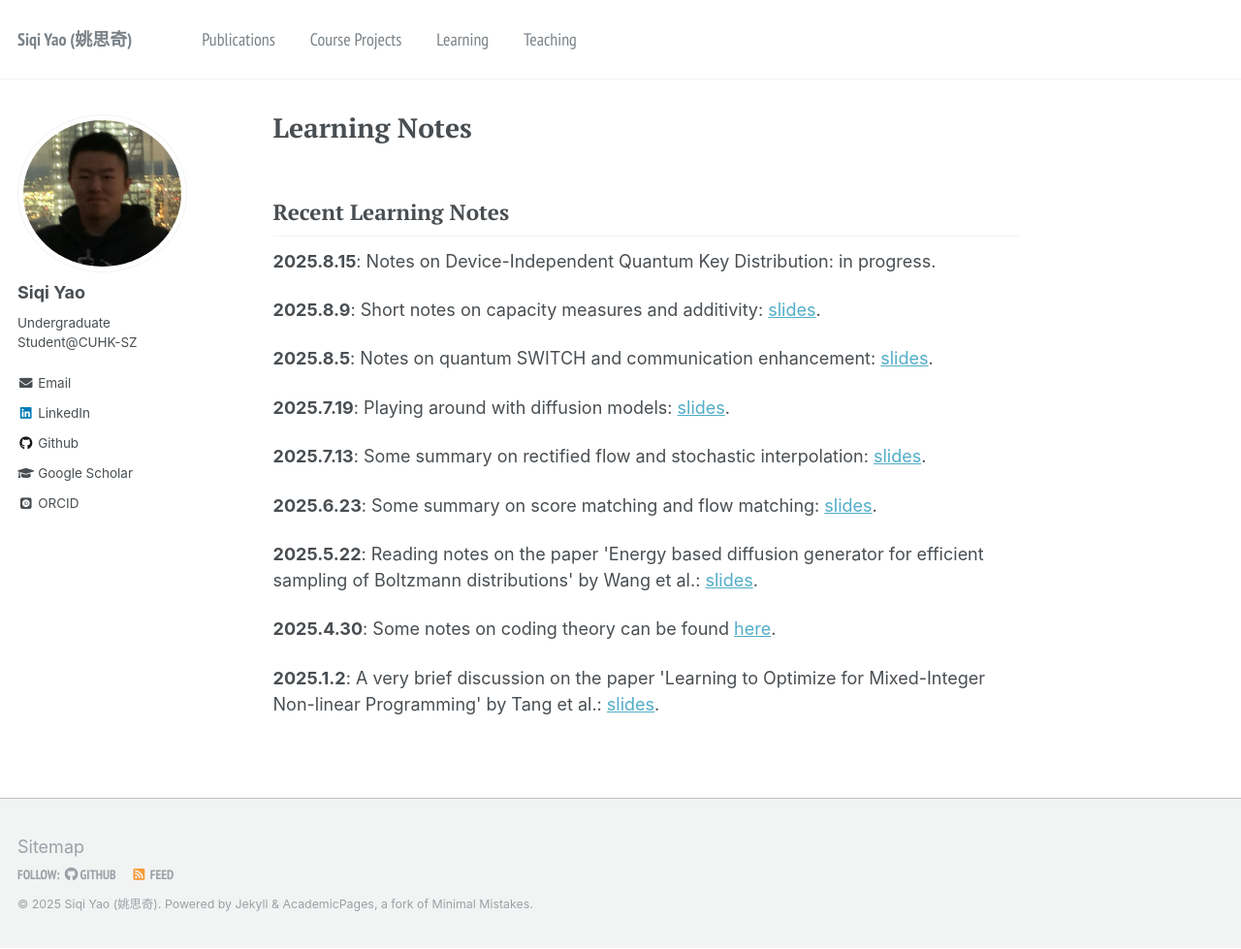
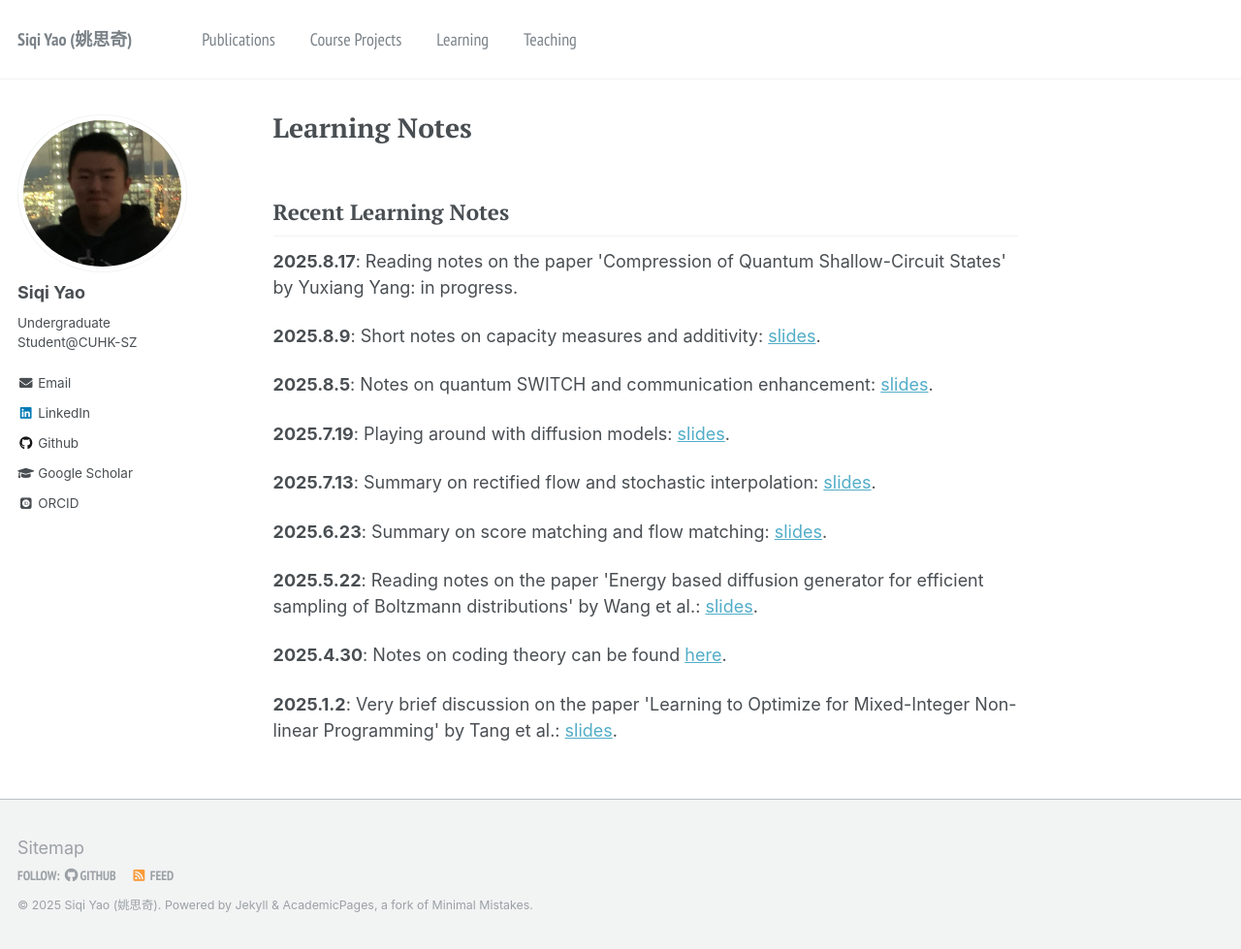
Before and after one commit to YaoSiqi2003/YaoSiqi2003.github.io, a Jekyll site: the page built from _pages/learning.md, in a window 1280 px wide and 979 px high. Shown: the whole window at 97% size. Built offline with Jekyll 4.4.1, drawn with Linux system fonts in a browser that asks for light colours; some web fonts are replaced.

Commit message:
Add new file

```diff
--- a/_pages/learning.md
+++ b/_pages/learning.md
@@ -6,7 +6,7 @@
 ---
 
 ## Recent Learning Notes
-<p><strong>2025.8.15</strong>: Notes on Device-Independent Quantum Key Distribution: in progress.</p>
+<p><strong>2025.8.17</strong>: Reading notes on the paper 'Compression of Quantum Shallow-Circuit States' by Yuxiang Yang: in progress.</p>
 
 
 <p><strong>2025.8.9</strong>: Short notes on capacity measures and additivity: <a href="/files/Short_notes_on_capacity_measures_and_additivity.pdf">slides</a>.</p>
@@ -18,12 +18,12 @@
 <p><strong>2025.7.19</strong>: Playing around with diffusion models: <a href="/files/fun with diffusion models.pptx">slides</a>.</p>
 
 
-<p><strong>2025.7.13</strong>: Some summary on rectified flow and stochastic interpolation: <a href="/files/Rectified_flow_stochastic_interpolation.pdf">slides</a>.</p>
+<p><strong>2025.7.13</strong>: Summary on rectified flow and stochastic interpolation: <a href="/files/Rectified_flow_stochastic_interpolation.pdf">slides</a>.</p>
 
-<p><strong>2025.6.23</strong>: Some summary on score matching and flow matching: <a href="/files/Score_matching_flow_matching.pdf">slides</a>.</p>
+<p><strong>2025.6.23</strong>: Summary on score matching and flow matching: <a href="/files/Score_matching_flow_matching.pdf">slides</a>.</p>
 
 <p><strong>2025.5.22</strong>: Reading notes on the paper 'Energy based diffusion generator for efficient sampling of Boltzmann distributions' by Wang et al.: <a href="/files/energy_based_diffusion.pdf">slides</a>.</p>
 
-<p><strong>2025.4.30</strong>: Some notes on coding theory can be found <a href="https://github.com/YaoSiqi2003/Notes-on-coding-theory">here</a>.</p>
+<p><strong>2025.4.30</strong>: Notes on coding theory can be found <a href="https://github.com/YaoSiqi2003/Notes-on-coding-theory">here</a>.</p>
 
-<p><strong>2025.1.2</strong>: A very brief discussion on the paper 'Learning to Optimize for Mixed-Integer Non-linear Programming' by Tang et al.: <a href="/files/MINLP_Presentation.pdf">slides</a>.</p>
+<p><strong>2025.1.2</strong>: Very brief discussion on the paper 'Learning to Optimize for Mixed-Integer Non-linear Programming' by Tang et al.: <a href="/files/MINLP_Presentation.pdf">slides</a>.</p>
```
